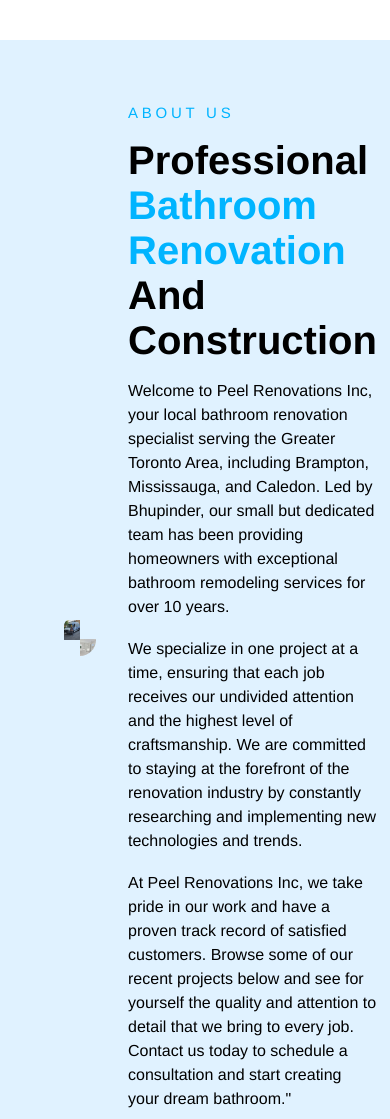
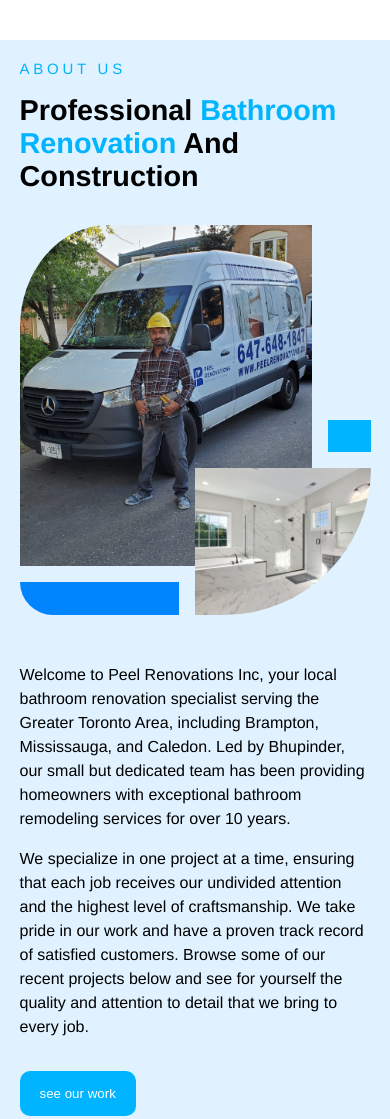
Before and after one commit to navDhammu/peelrenovations, a website built with Parcel: page index.html in a window 390 px wide. Shown: the part 620-1739 px from the top of the page. Built offline with nearby package versions, Linux system fonts and the light colour scheme.

Commit message:
responsive about section and section headings

```diff
--- a/index.html
+++ b/index.html
@@ -46,28 +46,23 @@
          </div>
       </header>
       <section class="section about">
+         <header class="section__header">
+            <span class="section__heading-sm">about us</span>
+            <h2 class="section__heading">professional <em>bathroom renovation</em> and construction</h2>
+         </header>
          <div class="about__img-wrapper">
             <img class="about__img" src="/images/gallery/photo.jpeg" alt="company van photo with owner">
             <div class="about__top-r"></div>
             <div class="about__bottom-l"></div>
             <img class="about__img-bottom-r" src="/images/gallery/main.jpg" alt="company van photo with owner">
          </div>
-         <div class="about__text-wrapper">
-            <span class="section__heading-sm">about us</span>
-            <h2 class="section__heading">professional <em>bathroom renovation</em> and construction</h2>
             <p>
                Welcome to Peel Renovations Inc, your local bathroom renovation specialist serving the Greater Toronto Area, including Brampton, Mississauga, and Caledon. Led by Bhupinder, our small but dedicated team has been providing homeowners with exceptional bathroom remodeling services for over 10 years.
             </p>
-            <br>
             <p>
-               We specialize in one project at a time, ensuring that each job receives our undivided attention and the highest level of craftsmanship. We are committed to staying at the forefront of the renovation industry by constantly researching and implementing new technologies and trends.
-            </p>
-            <br>
-            <p>
-               At Peel Renovations Inc, we take pride in our work and have a proven track record of satisfied customers. Browse some of our recent projects below and see for yourself the quality and attention to detail that we bring to every job. Contact us today to schedule a consultation and start creating your dream bathroom."
+               We specialize in one project at a time, ensuring that each job receives our undivided attention and the highest level of craftsmanship. We take pride in our work and have a proven track record of satisfied customers. Browse some of our recent projects below and see for yourself the quality and attention to detail that we bring to every job.
             </p>
             <button class="btn-primary btn-lg" style="margin-top: 1rem;">see our work</button>
-         </div>
       </section>
       <section class="section">
          <span class="section__heading-sm">what we do</span>
@@ -98,7 +93,6 @@
 
          </div>
       </section>
-
       <section class="section">
          <span class="section__heading-sm">completed projects</span>
          <h2 class="section__heading">View our recently <span>completed projects</span></h2>
@@ -118,58 +112,6 @@
          <div class="">Reviews</div>
       </section>
       <div class="modal hidden"></div>
-      <!-- <footer class="footer">
-         <div class="footer__wrapper">
-            <div id="form">
-               <form
-                  id="contact"
-                  class="kwes-form"
-                  action="https://kwes.io/api/foreign/forms/xte43a1LjHFvERtmqSGg"
-               >
-                  <h3>Get A Free Quote</h3>
-                  <h4>Fill in the info below to request a callback.</h4>
-                  <fieldset>
-                     <input
-                        placeholder="Your name"
-                        type="text"
-                        name="name"
-                        tabindex="1"
-                        required
-                     />
-                  </fieldset>
-                  <fieldset>
-                     <input
-                        placeholder="Your Phone Number"
-                        type="tel"
-                        name="phone"
-                        tabindex="3"
-                        required
-                     />
-                  </fieldset>
-                  <fieldset>
-                     <textarea
-                        placeholder="Tell us about your project...."
-                        tabindex="5"
-                        name="message"
-                        required
-                     ></textarea>
-                  </fieldset>
-                  <fieldset>
-                     <button type="submit">Submit</button>
-                  </fieldset>
-               </form>
-            </div>
-            <img
-               src="./images/gallery/photo.jpeg"
-               alt="photo of owner with van"
-               srcset=""
-            />
-         </div>
-         <div id="copyright">
-            &copy; peel renovations inc. all right reserved 2021.
-         </div>
-      </footer> -->
-
       <script src="/app.js" type="module"></script>
    </body>
 </html>
--- a/sass/base/_index.scss
+++ b/sass/base/_index.scss
@@ -1,4 +1,4 @@
-@use './variables';
+@use './vars';
 
 html {
    font-size: 16px;
@@ -21,6 +21,6 @@
 }
 
 em {
-   color: variables.$col-cta;
+   color: vars.$col-cta;
    font-style: normal;
 }
--- a/sass/base/_variables.scss
+++ b/sass/base/_vars.scss
@@ -1,3 +1,4 @@
+//colors
 $col-main: rgb(38, 34, 98);
 $col-cta: #00b4ff;
 $col-icons: lighten($col-main, 60%);
@@ -5,3 +6,9 @@
 
 $col-lightgray: #f9f9f9;
 $col-bg: #e0f2ff;
+
+//breakpoints
+$screen-sm: 640px;
+$screen-md: 768px;
+$screen-lg: 1024px;
+$screen-xl: 1280px;
--- a/sass/components/_buttons.scss
+++ b/sass/components/_buttons.scss
@@ -1,9 +1,10 @@
-@use '../base/variables';
+@use '../base/vars';
 
 button {
    border: none;
    cursor: pointer;
    background-color: transparent;
+   max-width: max-content;
 }
 
 @mixin btn($bg-color, $text-color: white) {
@@ -11,8 +12,8 @@
    border-radius: 10px;
 
    @if $bg-color == transparent {
-      border: 1px solid variables.$col-cta;
-      color: variables.$col-cta;
+      border: 1px solid vars.$col-cta;
+      color: vars.$col-cta;
    } @else {
       color: white;
    }
@@ -35,7 +36,7 @@
 }
 
 .btn-primary {
-   @include btn(variables.$col-cta);
+   @include btn(vars.$col-cta);
 }
 
 .btn-secondary {
--- a/sass/main.scss
+++ b/sass/main.scss
@@ -1,5 +1,5 @@
 @use './base/index';
-@use './base/variables';
+@use './base/vars';
 @use './sections/contact';
 @use './sections/header';
 @use './sections/about';
@@ -9,23 +9,23 @@
 @use './sections/navigation';
 
 .section {
-   padding: 4rem;
+   padding: 5vw;
 
    &__heading-sm {
-      color: variables.$col-cta;
+      color: vars.$col-cta;
       text-transform: uppercase;
       font-size: 15px;
       letter-spacing: 0.25em;
    }
 
    &__heading {
-      font-size: 40px;
+      font-size: clamp(1.8rem, 3vw, 3rem);
       margin: 1rem 0;
       text-transform: capitalize;
    }
 
    &:nth-child(even) {
-      background-color: variables.$col-bg;
+      background-color: vars.$col-bg;
    }
 }
 
--- a/sass/sections/_about.scss
+++ b/sass/sections/_about.scss
@@ -1,19 +1,35 @@
-$cols: 6;
-// $rows: 8;
-$last-col-n: $cols + 1;
+@use '../base/vars';
 
 .about {
-   display: flex;
-   align-items: center;
-   gap: 2rem;
+   display: grid;
+   grid-template-columns: 1fr 1fr;
+   grid-template-rows: repeat(6, min-content);
+   //    align-items: center;
+   column-gap: 3rem;
+   row-gap: 1rem;
+
+   header {
+      grid-column: 1/-1;
+      @media (min-width: vars.$screen-md) {
+         grid-column: 2/-1;
+         grid-row-start: 1;
+      }
+   }
 
    &__img-wrapper {
+      margin-bottom: 2rem;
       aspect-ratio: 0.9;
-      flex: 1;
+      grid-row-start: 2;
+      grid-column: 1/-1;
       display: grid;
-      grid-template-columns: repeat($cols, 1fr);
+      grid-template-columns: repeat(6, 1fr);
       grid-template-rows: repeat(8, 1fr);
-      //       grid-template-rows: repeat($rows, 5rem);
+
+      @media (min-width: vars.$screen-md) {
+         grid-column: 1/2;
+         grid-row: 1 / -1;
+         margin-bottom: none;
+      }
    }
 
    &__img {
@@ -40,9 +56,6 @@
       position: relative;
       grid-column: 4/ -1;
       grid-row: 6/-1;
-      //       right: 0;
-      //       transform: translate(-50%, -50%);
-      //       width: 60%;
    }
 
    &__bottom-l {
@@ -53,7 +66,11 @@
       border-bottom-left-radius: 200px;
    }
 
-   &__text-wrapper {
-      flex: 1;
+   p {
+      grid-column: 1/-1;
+
+      @media (min-width: vars.$screen-md) {
+         grid-column: 2/-1;
+      }
    }
 }
--- a/sass/sections/_contact.scss
+++ b/sass/sections/_contact.scss
@@ -1,4 +1,4 @@
-@use '../base/variables';
+@use '../base/vars';
 @import url(https://fonts.googleapis.com/css?family=Roboto:400,300,600,400italic);
 
 * {
@@ -17,7 +17,7 @@
    font-size: 1rem;
    //   line-height: 30px;
    color: white;
-   background: variables.$col-main;
+   background: vars.$col-main;
 }
 
 #contact input[type='text'],
@@ -30,7 +30,7 @@
 }
 
 #contact {
-   background: variables.$col-main;
+   background: vars.$col-main;
    padding: 25px;
    //   box-shadow: 0 0 20px 0 rgba(0, 0, 0, 0.2), 0 5px 5px 0 rgba(0, 0, 0, 0.24);
 }
--- a/sass/sections/_footer.scss
+++ b/sass/sections/_footer.scss
@@ -1,8 +1,8 @@
-@use '../base/variables';
+@use '../base/vars';
 
 .footer {
    // position: relative;
-   background-color: variables.$col-lightgray;
+   background-color: vars.$col-lightgray;
    font-size: 16px;
    line-height: 1.5rem;
 
--- a/sass/sections/_gallery.scss
+++ b/sass/sections/_gallery.scss
@@ -1,12 +1,12 @@
 @use '../components/buttons';
-@use '../base/variables';
+@use '../base/vars';
 
 .images-container {
    display: flex;
    flex-wrap: wrap;
    gap: 1rem;
    justify-content: center;
-   background-color: variables.$col-bg;
+   background-color: vars.$col-bg;
 }
 
 .img {
--- a/sass/sections/_header.scss
+++ b/sass/sections/_header.scss
@@ -1,5 +1,5 @@
 @use '../components/buttons';
-@use '../base/variables';
+@use '../base/vars';
 
 $nav-height: 5rem;
 $text-lg: 3rem;
--- a/sass/sections/_navigation.scss
+++ b/sass/sections/_navigation.scss
@@ -1,7 +1,7 @@
-@use '../base/variables';
+@use '../base/vars';
 
 .tab-color-change {
-   color: variables.$col-main;
+   color: vars.$col-main;
 }
 
 .tab-bar {
@@ -47,7 +47,7 @@
    bottom: 0;
    width: 15%;
    height: 3px;
-   background: variables.$col-main;
+   background: vars.$col-main;
    margin-top: 58px;
    margin-left: 0;
    transition: transform 0.5s ease;
```
Also changed, not shown: 1 other file.
